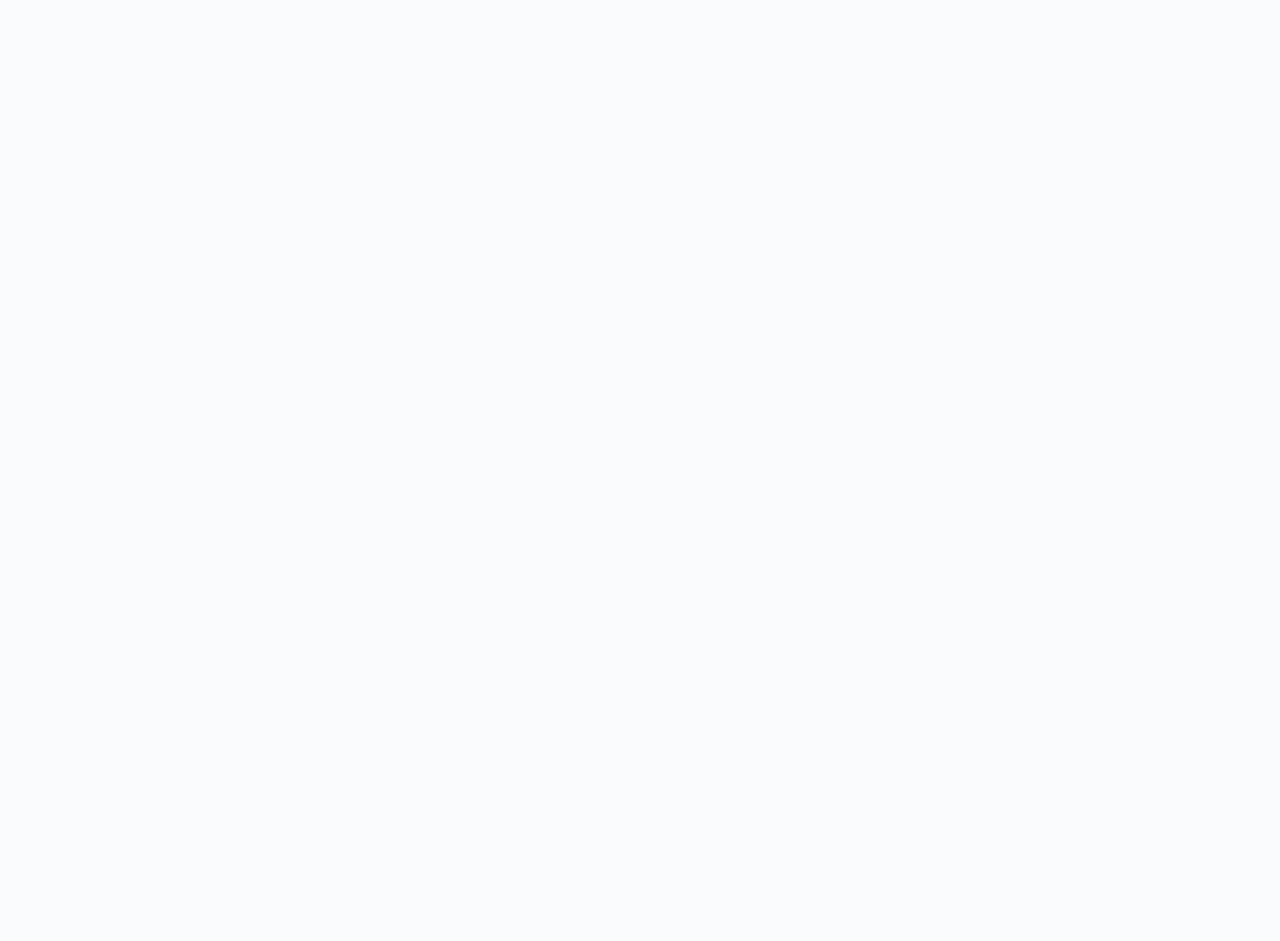
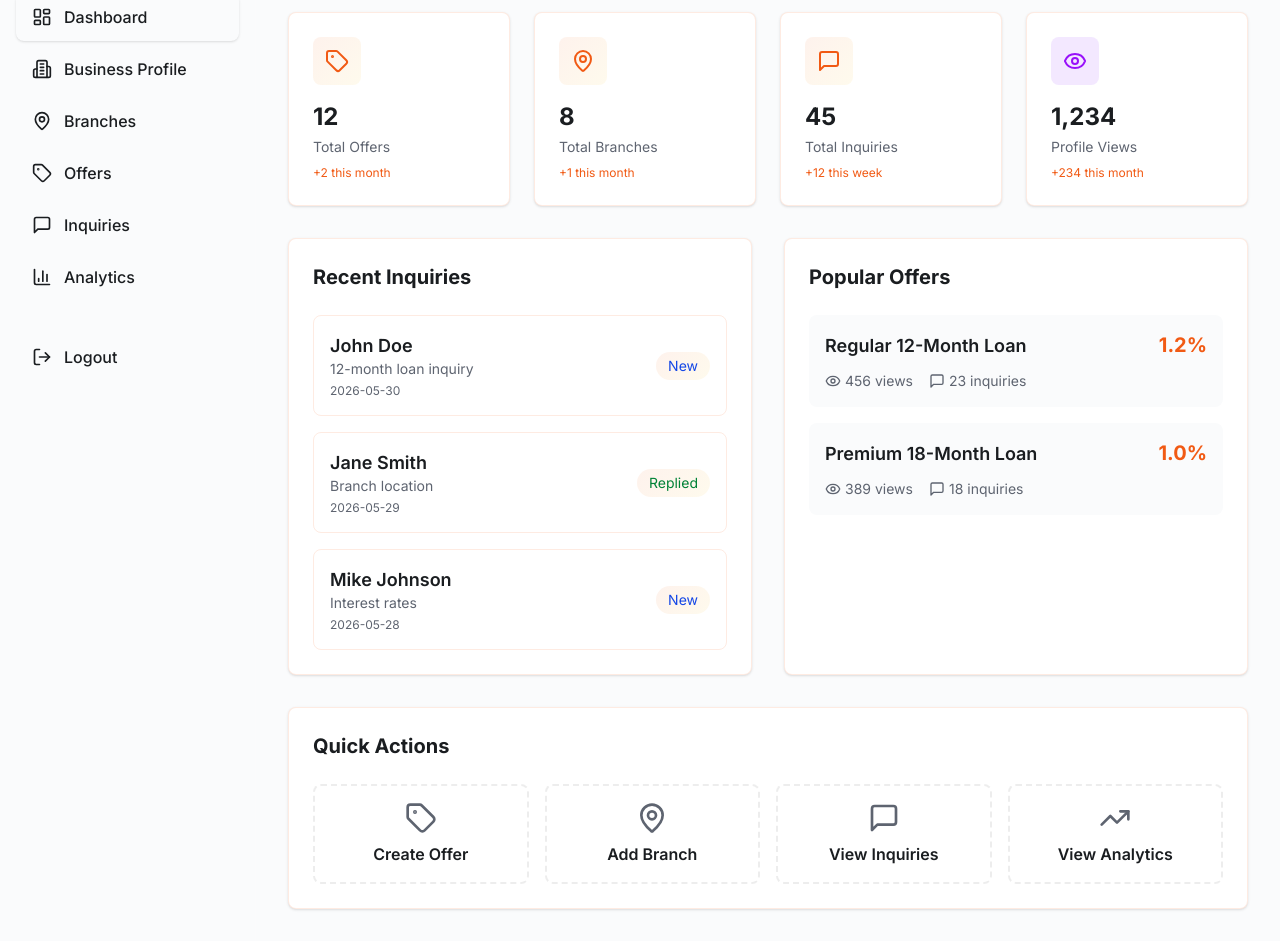
Before and after one commit to wimansa-samudinee/AurumLK, a React (Vite) app in the folder frontend/: page /business/dashboard in a window 1280 px wide. Shown: the part 120-1061 px from the top of the page. Before the commit the page ends 800 px from the top, so only its background shows below. Built offline with nearby package versions, Linux system fonts and the light colour scheme.

Commit message:
feat : Add Business Dashboard UI

```diff
--- a/frontend/src/pages/business/BusinessDashboard.tsx
+++ b/frontend/src/pages/business/BusinessDashboard.tsx
@@ -1,3 +1,124 @@
+import DashboardSidebar from "../../components/DashboardSidebar";
+import { Tag, MapPin, MessageSquare, TrendingUp, Eye, Users } from "lucide-react";
+
 export default function BusinessDashboard() {
-	return <h1>Business Dashboard</h1>;
+  const stats = [
+    { label: "Total Offers", value: "12", icon: Tag, color: "bg-blue-100 text-blue-600", change: "+2 this month" },
+    { label: "Total Branches", value: "8", icon: MapPin, color: "bg-green-100 text-green-600", change: "+1 this month" },
+    { label: "Total Inquiries", value: "45", icon: MessageSquare, color: "bg-amber-100 text-amber-600", change: "+12 this week" },
+    { label: "Profile Views", value: "1,234", icon: Eye, color: "bg-purple-100 text-purple-600", change: "+234 this month" },
+  ];
+
+  const recentInquiries = [
+    { id: 1, customer: "John Doe", subject: "12-month loan inquiry", date: "2026-05-30", status: "New" },
+    { id: 2, customer: "Jane Smith", subject: "Branch location", date: "2026-05-29", status: "Replied" },
+    { id: 3, customer: "Mike Johnson", subject: "Interest rates", date: "2026-05-28", status: "New" },
+  ];
+
+  const popularOffers = [
+    { id: 1, name: "Regular 12-Month Loan", rate: "1.2%", views: 456, inquiries: 23 },
+    { id: 2, name: "Premium 18-Month Loan", rate: "1.0%", views: 389, inquiries: 18 },
+  ];
+
+  return (
+    <div className="flex min-h-screen bg-gray-50">
+      <DashboardSidebar role="business" />
+
+      <main className="flex-1">
+        <div className="p-8">
+          <div className="mb-8">
+            <h1 className="text-3xl font-bold text-gray-900 mb-2">Business Dashboard</h1>
+            <p className="text-gray-600">Welcome back to Gold Star Finance</p>
+          </div>
+
+          <div className="grid grid-cols-1 md:grid-cols-2 lg:grid-cols-4 gap-6 mb-8">
+            {stats.map((stat, index) => (
+              <div key={index} className="bg-white rounded-lg shadow-sm border p-6">
+                <div className="flex items-center justify-between mb-4">
+                  <div className={`w-12 h-12 rounded-lg flex items-center justify-center ${stat.color}`}>
+                    <stat.icon className="w-6 h-6" />
+                  </div>
+                </div>
+                <div className="text-2xl font-bold text-gray-900 mb-1">{stat.value}</div>
+                <div className="text-sm text-gray-600 mb-2">{stat.label}</div>
+                <div className="text-xs text-green-600">{stat.change}</div>
+              </div>
+            ))}
+          </div>
+
+          <div className="grid grid-cols-1 lg:grid-cols-2 gap-8 mb-8">
+            <div className="bg-white rounded-lg shadow-sm border p-6">
+              <h2 className="text-xl font-bold text-gray-900 mb-6">Recent Inquiries</h2>
+              <div className="space-y-4">
+                {recentInquiries.map((inquiry) => (
+                  <div key={inquiry.id} className="flex items-center justify-between p-4 border rounded-lg">
+                    <div className="flex-1">
+                      <h3 className="font-semibold text-gray-900">{inquiry.customer}</h3>
+                      <p className="text-sm text-gray-600">{inquiry.subject}</p>
+                      <p className="text-xs text-gray-500 mt-1">{inquiry.date}</p>
+                    </div>
+                    <span
+                      className={`px-3 py-1 rounded-full text-sm ${
+                        inquiry.status === "New"
+                          ? "bg-blue-100 text-blue-700"
+                          : "bg-green-100 text-green-700"
+                      }`}
+                    >
+                      {inquiry.status}
+                    </span>
+                  </div>
+                ))}
+              </div>
+            </div>
+
+            <div className="bg-white rounded-lg shadow-sm border p-6">
+              <h2 className="text-xl font-bold text-gray-900 mb-6">Popular Offers</h2>
+              <div className="space-y-4">
+                {popularOffers.map((offer) => (
+                  <div key={offer.id} className="p-4 bg-gray-50 rounded-lg">
+                    <div className="flex items-center justify-between mb-3">
+                      <h3 className="font-semibold text-gray-900">{offer.name}</h3>
+                      <span className="text-xl font-bold text-amber-600">{offer.rate}</span>
+                    </div>
+                    <div className="flex items-center space-x-4 text-sm text-gray-600">
+                      <div className="flex items-center space-x-1">
+                        <Eye className="w-4 h-4" />
+                        <span>{offer.views} views</span>
+                      </div>
+                      <div className="flex items-center space-x-1">
+                        <MessageSquare className="w-4 h-4" />
+                        <span>{offer.inquiries} inquiries</span>
+                      </div>
+                    </div>
+                  </div>
+                ))}
+              </div>
+            </div>
+          </div>
+
+          <div className="bg-white rounded-lg shadow-sm border p-6">
+            <h2 className="text-xl font-bold text-gray-900 mb-6">Quick Actions</h2>
+            <div className="grid grid-cols-1 md:grid-cols-4 gap-4">
+              <button className="p-4 border-2 border-dashed border-gray-300 rounded-lg hover:border-amber-500 hover:bg-amber-50 transition-colors text-center">
+                <Tag className="w-8 h-8 text-gray-400 mx-auto mb-2" />
+                <div className="font-semibold text-gray-900">Create Offer</div>
+              </button>
+              <button className="p-4 border-2 border-dashed border-gray-300 rounded-lg hover:border-amber-500 hover:bg-amber-50 transition-colors text-center">
+                <MapPin className="w-8 h-8 text-gray-400 mx-auto mb-2" />
+                <div className="font-semibold text-gray-900">Add Branch</div>
+              </button>
+              <button className="p-4 border-2 border-dashed border-gray-300 rounded-lg hover:border-amber-500 hover:bg-amber-50 transition-colors text-center">
+                <MessageSquare className="w-8 h-8 text-gray-400 mx-auto mb-2" />
+                <div className="font-semibold text-gray-900">View Inquiries</div>
+              </button>
+              <button className="p-4 border-2 border-dashed border-gray-300 rounded-lg hover:border-amber-500 hover:bg-amber-50 transition-colors text-center">
+                <TrendingUp className="w-8 h-8 text-gray-400 mx-auto mb-2" />
+                <div className="font-semibold text-gray-900">View Analytics</div>
+              </button>
+            </div>
+          </div>
+        </div>
+      </main>
+    </div>
+  );
 }
```
